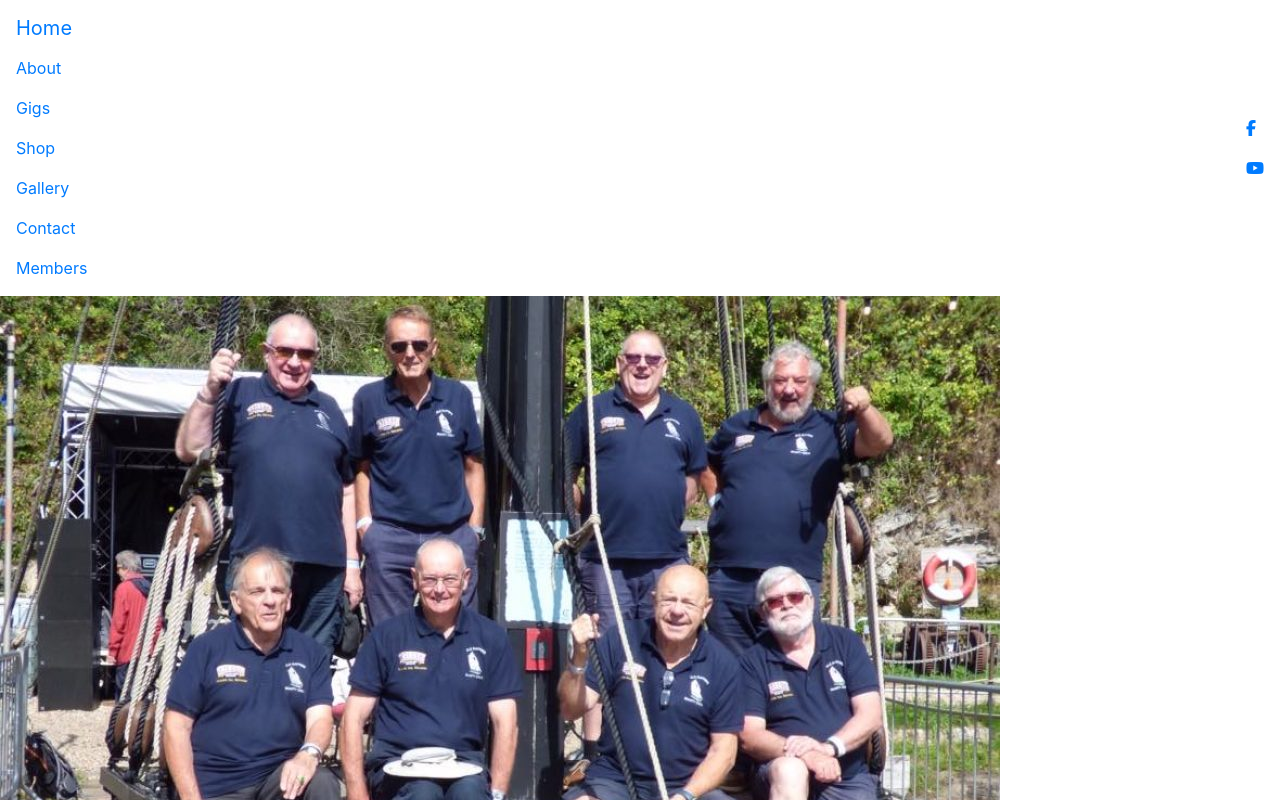
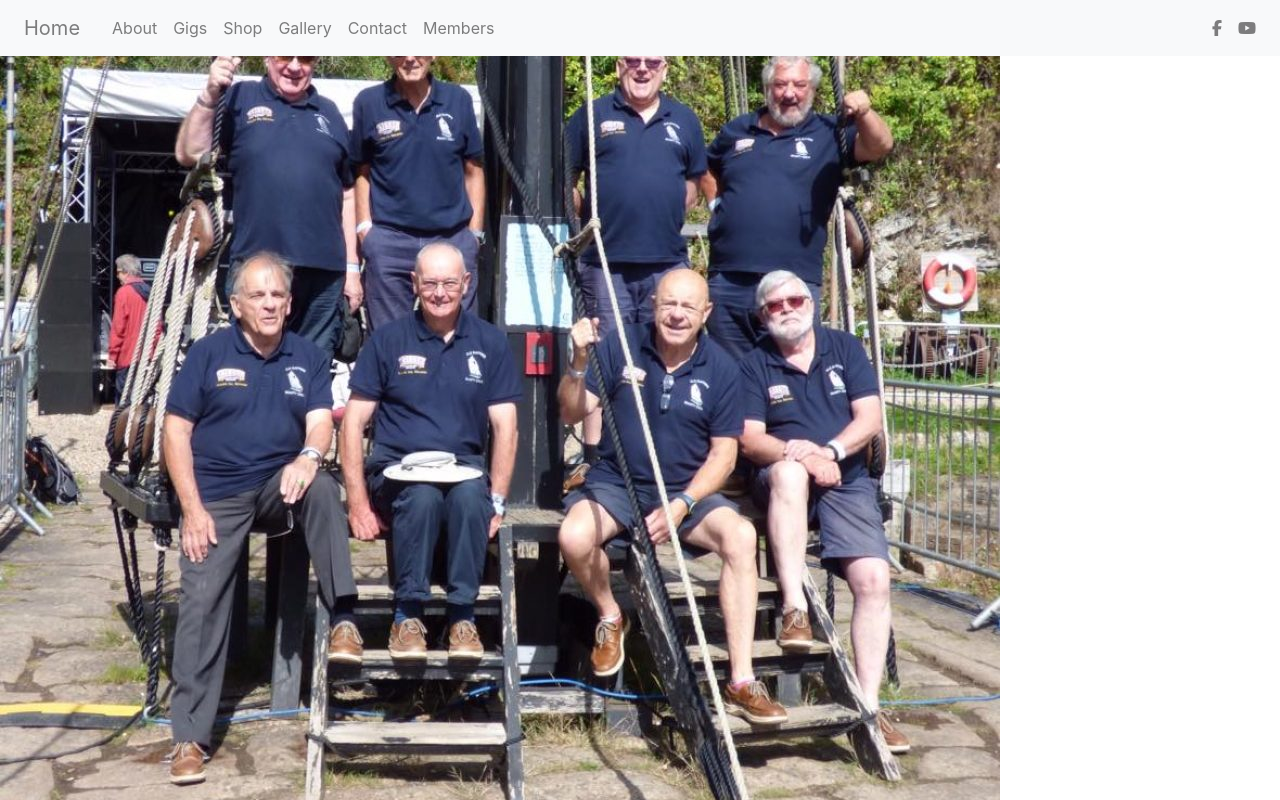
Before and after one commit to sophieatgithub/gaffers-website, a React (Create React App) app: page / in a window 1280 px wide. Shown: the top 800 px of the page. Built offline with nearby package versions, Linux system fonts and the light colour scheme.

Commit message:
Fixed to top pre collapsing

```diff
--- a/src/components/header.js
+++ b/src/components/header.js
@@ -7,7 +7,7 @@
         return (
             <div className="component-container">
                 <header>
-                    <nav className="navbar">
+                    <nav className="navbar navbar-expand-lg navbar-light bg-light fixed-top">
                         <ul className="navbar-nav">
                             <li className="nav-item">
                                 <a className="nav-link navbar-brand">
```
